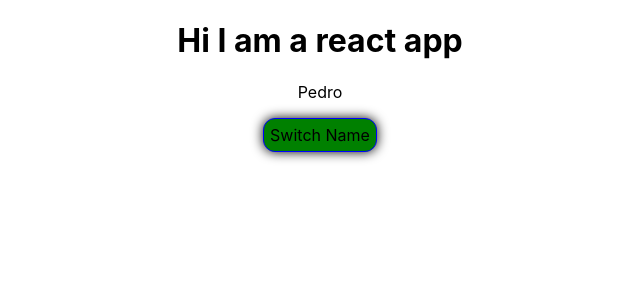
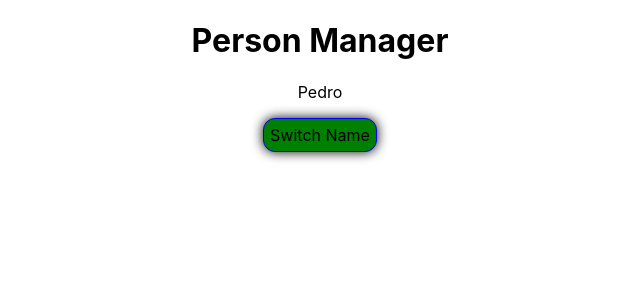
Before and after one commit to Pedro274/React-Class, a React (Create React App) app: page / in a window 1280 px wide. Shown: the top 300 px of the page, without its empty margins (320-960 px from the left). Built offline with nearby package versions, Linux system fonts and the light colour scheme.

Commit message:
up to date

```diff
--- /dev/null
+++ b/src/Component/Cockpit/cockpit.js
@@ -0,0 +1,25 @@
+import React from 'react';
+import classes from './cockpit.module.css';
+
+
+const Cockpit = (props) => {
+
+    const buttonClass = [classes.Button]
+    if(props.showPerson){buttonClass.push(classes.Red)}
+
+    const styleParagraph=[];
+    if(props.person.length <= 2){styleParagraph.push(classes.red)};
+    if(props.person.length <= 1){styleParagraph.push(classes.bold)};
+
+    return (
+        <div className={classes.Cockpit}>
+          <h1>{props.title}</h1>
+          <p className={styleParagraph.join(' ')}>Pedro </p>
+          <button className={buttonClass.join(' ')} onClick={props.toggle}>
+              Switch Name
+          </button>
+      </div>)
+
+}
+
+export default Cockpit;
--- /dev/null
+++ b/src/Component/Cockpit/cockpit.module.css
@@ -0,0 +1,34 @@
+.Cockpit {
+    text-align: center;
+  }
+
+  .red {
+    color: red;
+  }
+
+  .bold {
+    font-weight: bold;
+  }
+
+  .Button {
+    font: inherit;
+    border: 1px solid blue;
+    padding: 6px;
+    cursor: pointer;
+    box-shadow: 0 0 12px black;
+    border-radius: 12px;
+    outline-style: none;
+    background-color: green;
+  }
+
+  .Button:hover {
+    background-color: lightgreen;
+  }
+
+  .Button.Red {
+    background-color: red;
+  }
+
+  .Button.Red:hover {
+    background-color: salmon;
+  }
--- a/src/Component/Persons/Persons.js
+++ b/src/Component/Persons/Persons.js
@@ -9,5 +9,5 @@ const persons = (props) => props.persons.map(person => {
                     age={person.age}
                     key={person.id}
                     delete={() => props.delete(person.id)}
-                    change={(event)=> props.change(event,person.id)}/>})
+                    change={(event)=> props.change(person.id,event)}/>})
 export default persons;
--- a/src/Container/App/App.js
+++ b/src/Container/App/App.js
@@ -1,7 +1,6 @@
 import React, {Component} from 'react';
-import classes from './App.module.css';
 import Persons from '../../Component/Persons/Persons';
-
+import Cockpit from '../../Component/Cockpit/cockpit'
 
 
 
@@ -39,13 +38,6 @@ class App extends Component {
 
   render = () => {
 
-    const buttonClass = [classes.Button]
-    if(this.state.showPerson){buttonClass.push(classes.Red)}
-
-    const styleParagraph=[];
-    if(this.state.person.length <= 2){styleParagraph.push(classes.red)};
-    if(this.state.person.length <= 1){styleParagraph.push(classes.bold)};
-
     let person = null;
     if(this.state.showPerson){
       person = (<div>
@@ -57,14 +49,17 @@ class App extends Component {
     }
 
    return (
-      <div className={classes.App}>
-          <h1>Hi I am a react app </h1>
-          <p className={styleParagraph.join(' ')}>Pedro </p>
-          <button className={buttonClass.join(' ')} onClick={this.toggleHandler}>
-              Switch Name
-          </button>
-          {person}
-      </div>)
+            <div>
+              <Cockpit
+              title= {this.props.title}
+              toggle={this.toggleHandler}
+              showPerson={this.state.showPerson}
+              person={this.state.person}/>
+              {person}
+            </div>)
+
+
+
   }
 }
 
--- a/src/Container/App/App.module.css
+++ /dev/null
@@ -1,34 +0,0 @@
-.App {
-  text-align: center;
-}
-
-.red {
-  color: red;
-}
-
-.bold {
-  font-weight: bold;
-}
-
-.Button {
-  font: inherit;
-  border: 1px solid blue;
-  padding: 6px;
-  cursor: pointer;
-  box-shadow: 0 0 12px black;
-  border-radius: 12px;
-  outline-style: none;
-  background-color: green;
-}
-
-.Button:hover {
-  background-color: lightgreen;
-}
-
-.Button.Red {
-  background-color: red;
-}
-
-.Button.Red:hover {
-  background-color: salmon;
-}
--- a/src/index.js
+++ b/src/index.js
@@ -4,7 +4,7 @@ import './index.css';
 import App from './Container/App/App';
 import * as serviceWorker from './serviceWorker';
 
-ReactDOM.render(<App />, document.getElementById('root'));
+ReactDOM.render(<App title={'Person Manager'}/>, document.getElementById('root'));
 
 // If you want your app to work offline and load faster, you can change
 // unregister() to register() below. Note this comes with some pitfalls.
```
